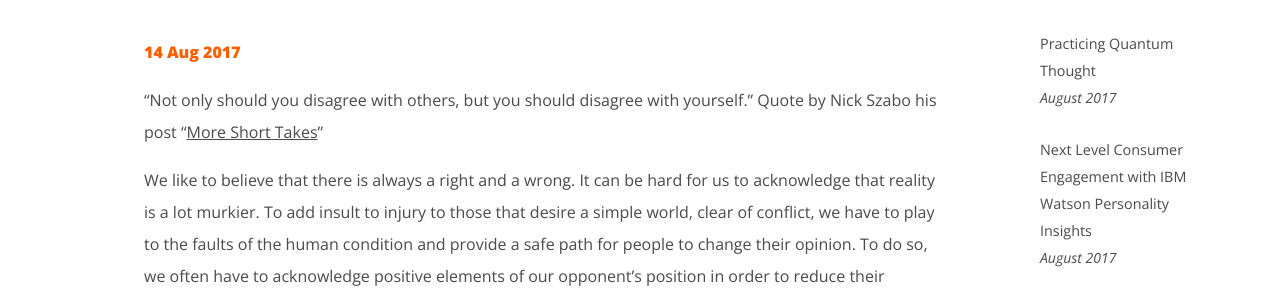
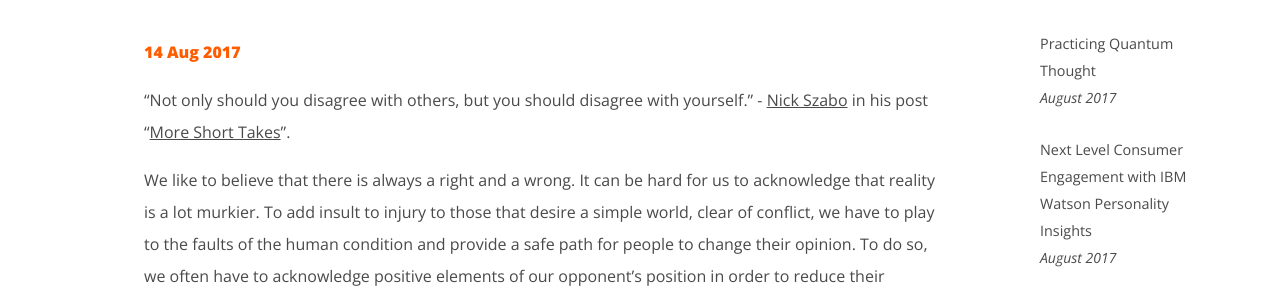
Before and after one commit to bobbyshaw/tomrobertshaw.net, a Jekyll site: the page built from blog/_posts/2017-08-14-practicing-quantum-thought.md, in a window 1280 px wide and 900 px high. Shown: the part 310-598 px from the top of the window. Built offline with Jekyll 4.4.1, drawn with Linux system fonts in a browser that asks for light colours.

Commit message:
Change quantum thought blog post intro.

```diff
--- a/blog/_posts/2017-08-14-practicing-quantum-thought.md
+++ b/blog/_posts/2017-08-14-practicing-quantum-thought.md
@@ -8,7 +8,7 @@
 - Philosophical
 ---
 
-"Not only should you disagree with others, but you should disagree with yourself." Quote by Nick Szabo his post "[More Short Takes](https://unenumerated.blogspot.fi/2012/07/more-short-takes.html)"
+"Not only should you disagree with others, but you should disagree with yourself." - [Nick Szabo](https://twitter.com/NickSzabo4) in his post "[More Short Takes](https://unenumerated.blogspot.fi/2012/07/more-short-takes.html)".
 
 We like to believe that there is always a right and a wrong. It can be hard for us to acknowledge that reality is a lot murkier. To add insult to injury to those that desire a simple world, clear of conflict, we have to play to the faults of the human condition and provide a safe path for people to change their opinion. To do so, we often have to acknowledge positive elements of our opponent's position in order to reduce their defensiveness.  All the while, we need to go into such discussions with an open mind ourselves in case we should be the ones that need to review our beliefs, god forbid.
 
```
